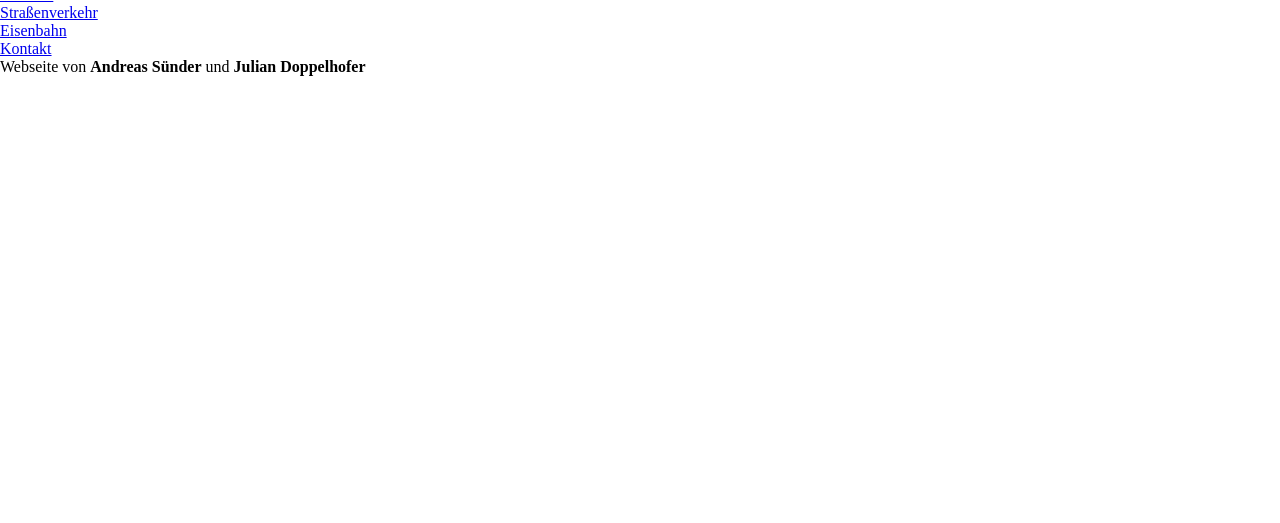
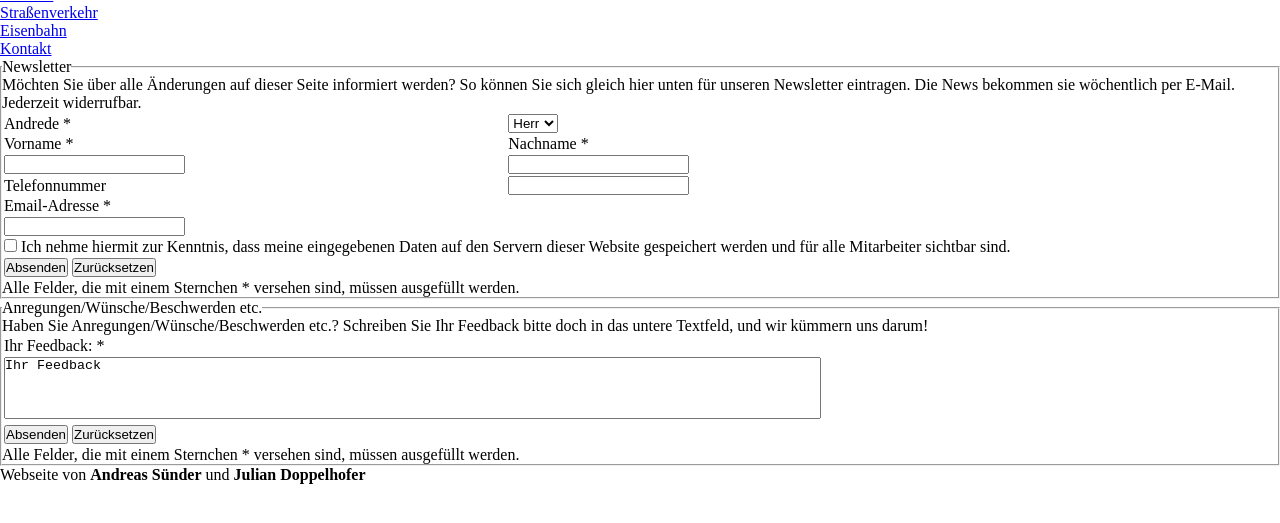
Before and after one commit to ProgrammeYourself/MEDTWeb, a plain HTML site: page kontakt.html in a window 1280 px wide. Shown: the part 77-600 px from the top of the page. Drawn offline with Linux system fonts and the light colour scheme.

Commit message:
Kontakseite erstmalig fertiggestellt

```diff
--- a/kontakt.html
+++ b/kontakt.html
@@ -24,7 +24,82 @@
         </ul>
     </nav>
     <main>
+        <fieldset id="fieldset_newsletter">
+            <legend>Newsletter</legend>
+            <span class="fieldset_description">Möchten Sie über alle Änderungen auf dieser Seite informiert werden? So können Sie sich gleich hier unten für unseren Newsletter eintragen. Die News bekommen sie wöchentlich per E-Mail. Jederzeit widerrufbar.</span>
 
+            <form>
+                <table class="table_form">
+                    <tr>
+                        <td><label for="anrede">Andrede *</label></td>
+                        <td>
+                            <select id="anrede">
+                                <option value="herr">Herr</option>
+                                <option value="frau">Frau</option>
+                            </select>
+                        </td>
+                    </tr>
+                    <tr>
+                        <td><label for="vn">Vorname *</label></td>
+                        <td><label for="nn">Nachname *</label></td>
+                    </tr>
+                    <tr>
+                        <td><input type="text" id="vn"></td>
+                        <td><input type="text" id="nn"></td>
+                    </tr>
+                    <tr>
+                        <td><label for="input_tel">Telefonnummer</label></td>
+                        <td><input type="tel" id="input_tel" name="input_tel"></td>
+                    </tr>
+                    <tr>
+                        <td colspan="2"><label for="input_email">Email-Adresse *</label></td>
+                    </tr>
+                    <tr>
+                        <td colspan="2"><input type="email" id="input_email" name="input_email"></td>
+                    </tr>
+                    <tr>
+                        <td colspan="2">
+                            <input type="checkbox" id="check_data" name="check_data">
+                            <label for="check_data">Ich nehme hiermit zur Kenntnis, dass meine eingegebenen Daten auf den Servern dieser Website gespeichert werden und für alle Mitarbeiter sichtbar sind.</label>
+                        </td>
+                    </tr>
+                    <tr>
+                        <td>
+                            <input type="submit" value="Absenden">
+                            <input type="reset" value="Zurücksetzen">
+                        </td>
+                    </tr>
+                </table>
+            </form>
+            <span class="remark">Alle Felder, die mit einem Sternchen * versehen sind, müssen ausgefüllt werden.</span>
+
+        </fieldset>
+
+        <fieldset id="fieldset_anregungen">
+            <legend>Anregungen/Wünsche/Beschwerden etc.</legend>
+            <span class="fieldset_description">Haben Sie Anregungen/Wünsche/Beschwerden etc.? Schreiben Sie Ihr Feedback bitte doch in das untere Textfeld, und wir kümmern uns darum!</span>
+
+            <form>
+                <table class="table_form">
+                    <tr>
+                        <td><label for="text_feedback">Ihr Feedback: *</label></td>
+                    </tr>
+                    <tr>
+                        <td colspan="2">
+                            <textarea id="text_feedback" name="text_feedback" cols="100" rows="4" style="resize: none;">Ihr Feedback</textarea>
+                        </td>
+                    </tr>
+                    <tr>
+                        <td>
+                            <input type="submit" value="Absenden">
+                            <input type="reset" value="Zurücksetzen">
+                        </td>
+                    </tr>
+                </table>
+            </form>
+            <span class="remark">Alle Felder, die mit einem Sternchen * versehen sind, müssen ausgefüllt werden.</span>
+
+        </fieldset>
     </main>
     <footer>
         <p>Webseite von <b>Andreas Sünder</b> und <b>Julian Doppelhofer</b></p>
```
